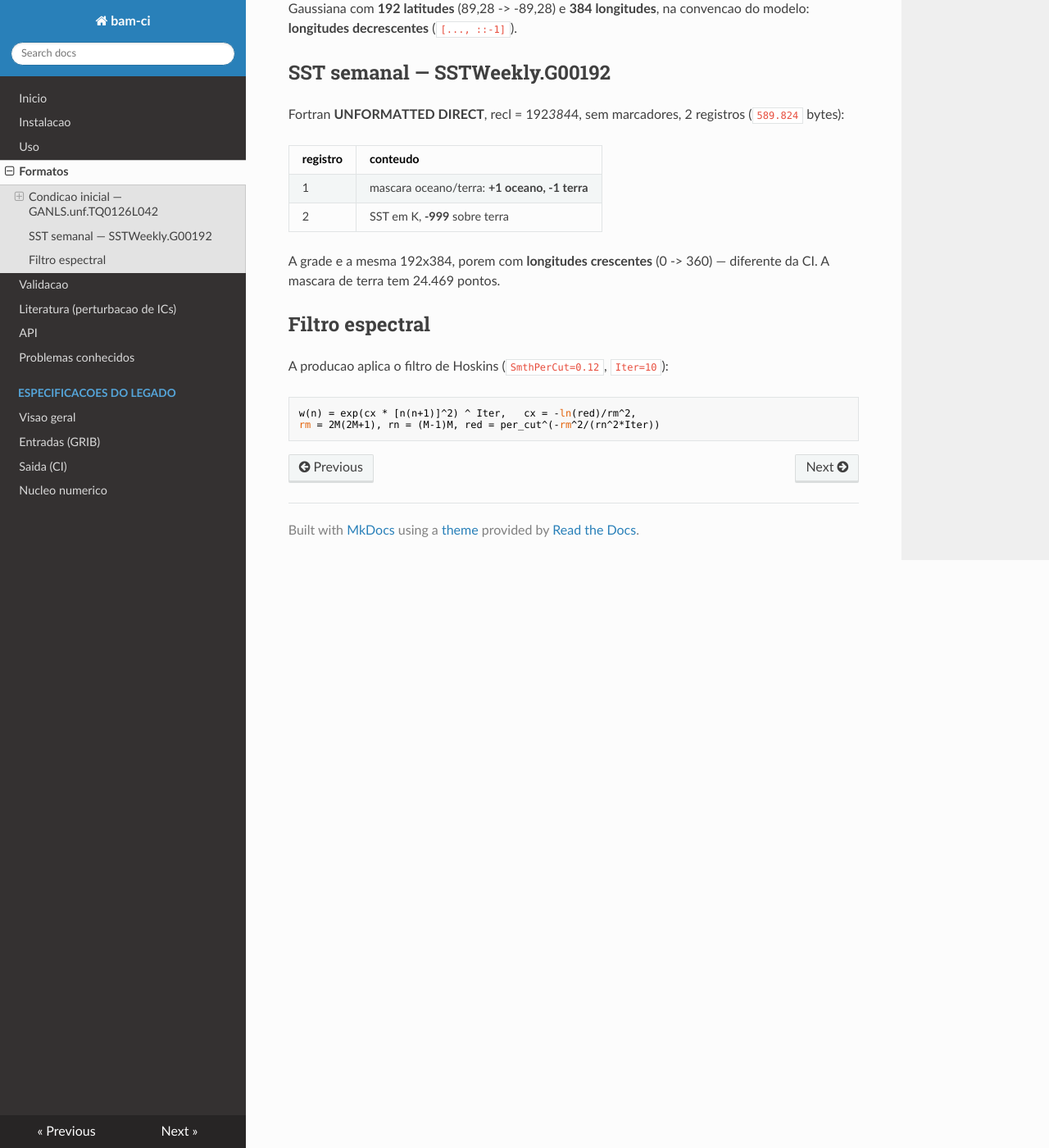
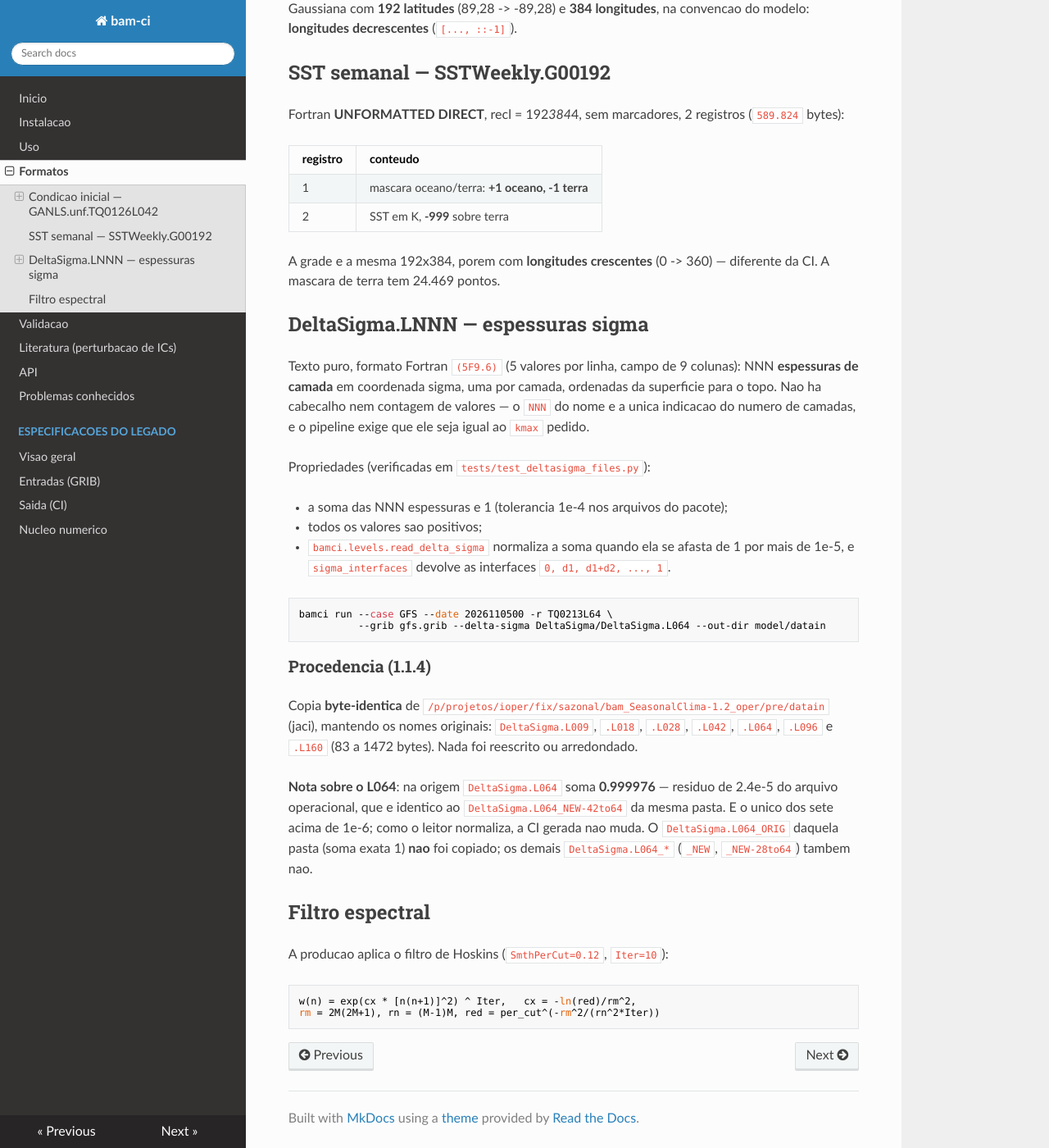
Before and after one commit to FernandesAA/bam-ci, an MkDocs documentation site: the page built from docs/formatos.md, in a window 1280 px wide and 1400 px high, scrolled down 887 px. Shown: the whole window at 82% size. Built offline with MkDocs 1.6.1, drawn with Linux system fonts in a browser that asks for light colours; nearby versions of some CDN libraries.

Commit message:
feat: inclui DeltaSigma (espessuras sigma) no pacote

````diff
--- a/docs/formatos.md
+++ b/docs/formatos.md
@@ -46,6 +46,40 @@ Fortran **UNFORMATTED DIRECT**, recl = 192*384*4, sem marcadores, 2 registros
 A grade e a mesma 192x384, porem com **longitudes crescentes** (0 -> 360) — diferente
 da CI. A mascara de terra tem 24.469 pontos.
 
+## DeltaSigma.LNNN — espessuras sigma
+
+Texto puro, formato Fortran `(5F9.6)` (5 valores por linha, campo de 9 colunas):
+NNN **espessuras de camada** em coordenada sigma, uma por camada, ordenadas da
+superficie para o topo. Nao ha cabecalho nem contagem de valores — o `NNN` do
+nome e a unica indicacao do numero de camadas, e o pipeline exige que ele seja
+igual ao `kmax` pedido.
+
+Propriedades (verificadas em `tests/test_deltasigma_files.py`):
+
+- a soma das NNN espessuras e 1 (tolerancia 1e-4 nos arquivos do pacote);
+- todos os valores sao positivos;
+- `bamci.levels.read_delta_sigma` normaliza a soma quando ela se afasta de 1
+  por mais de 1e-5, e `sigma_interfaces` devolve as interfaces
+  `0, d1, d1+d2, ..., 1`.
+
+```bash
+bamci run --case GFS --date 2026110500 -r TQ0213L64 \
+          --grib gfs.grib --delta-sigma DeltaSigma/DeltaSigma.L064 --out-dir model/datain
+```
+
+### Procedencia (1.1.4)
+
+Copia **byte-identica** de
+`/p/projetos/ioper/fix/sazonal/bam_SeasonalClima-1.2_oper/pre/datain` (jaci),
+mantendo os nomes originais: `DeltaSigma.L009`, `.L018`, `.L028`, `.L042`,
+`.L064`, `.L096` e `.L160` (83 a 1472 bytes). Nada foi reescrito ou arredondado.
+
+**Nota sobre o L064**: na origem `DeltaSigma.L064` soma **0.999976** — residuo de
+2.4e-5 do arquivo operacional, que e identico ao `DeltaSigma.L064_NEW-42to64` da
+mesma pasta. E o unico dos sete acima de 1e-6; como o leitor normaliza, a CI
+gerada nao muda. O `DeltaSigma.L064_ORIG` daquela pasta (soma exata 1) **nao**
+foi copiado; os demais `DeltaSigma.L064_*` (`_NEW`, `_NEW-28to64`) tambem nao.
+
 ## Filtro espectral
 
 A producao aplica o filtro de Hoskins (`SmthPerCut=0.12`, `Iter=10`):
--- a/pyproject.toml
+++ b/pyproject.toml
@@ -4,7 +4,7 @@ build-backend = "setuptools.build_meta"
 
 [project]
 name = "bam-ci"
-version = "1.1.3"
+version = "1.1.4"
 description = "Pre-processamento do BAM 1.2 subsazonal em Python: analises GRIB (ERA5/FNL/GFS) -> condicao inicial espectral (TQDDD/LDD, qualquer truncacao) e SST semanal (OISST/RTG)"
 readme = "README.md"
 requires-python = ">=3.10"
````
Also changed, not shown: CHANGELOG.md (+23 -0 lines), docs/index.md (+3 -2 lines), docs/uso.md (+32 -1 lines), 8 other files.
